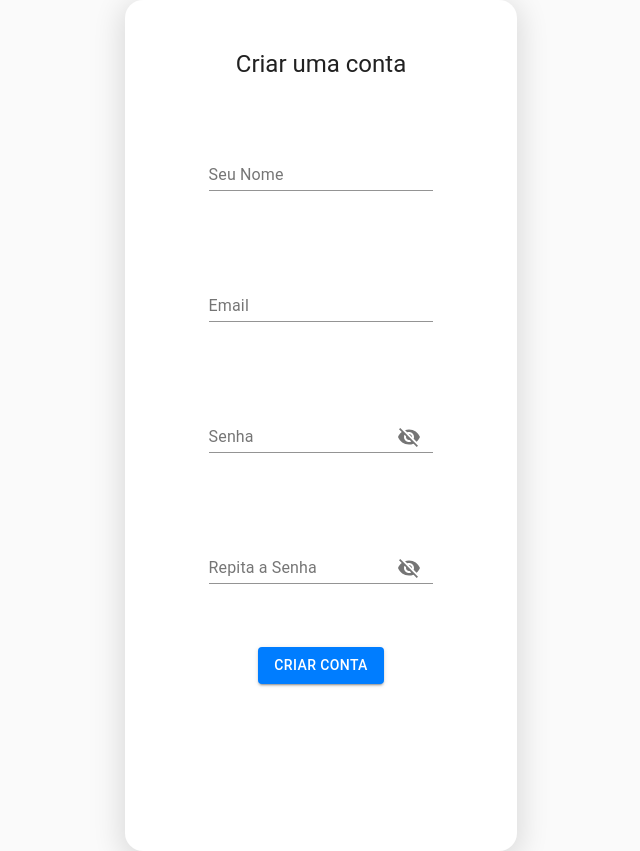
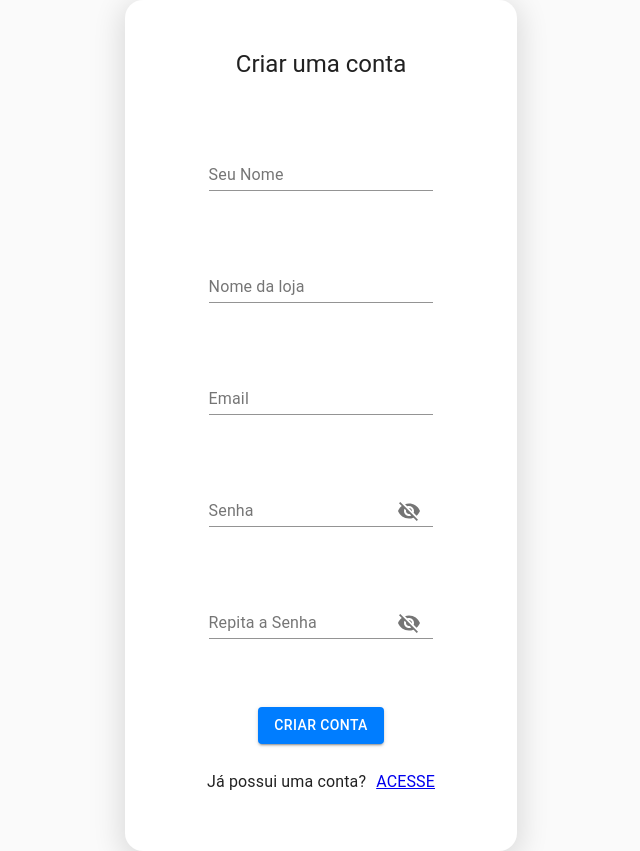
Before and after one commit to pforbrig/desafio-frontend-modulo3-noturno, a React (Create React App) app: page /cadastro in a window 1280 px wide. Shown: the whole page, without its empty margins (239-879 px from the left). Built offline with nearby package versions, Linux system fonts and the light colour scheme.

Commit message:
Finalizado layout do cadastro

```diff
--- a/public/index.html
+++ b/public/index.html
@@ -6,20 +6,6 @@
   <meta name="viewport" content="width=device-width, initial-scale=1" />
   <meta name="theme-color" content="#000000" />
   <meta name="description" content="Web site created using create-react-app" />
-  <!--
-      manifest.json provides metadata used when your web app is installed on a
-      user's mobile device or desktop. See https://developers.google.com/web/fundamentals/web-app-manifest/
-    -->
-  <link rel="manifest" href="%PUBLIC_URL%/manifest.json" />
-  <!--
-      Notice the use of %PUBLIC_URL% in the tags above.
-      It will be replaced with the URL of the `public` folder during the build.
-      Only files inside the `public` folder can be referenced from the HTML.
-
-      Unlike "/favicon.ico" or "favicon.ico", "%PUBLIC_URL%/favicon.ico" will
-      work correctly both with client-side routing and a non-root public URL.
-      Learn how to configure a non-root public URL by running `npm run build`.
-    -->
   <title>Desafio M03</title>
 </head>
 
--- a/src/components/RegisterContainer/index.js
+++ b/src/components/RegisterContainer/index.js
@@ -39,7 +39,7 @@ const useStyles = makeStyles((theme) => ({
         flexDirection: "column",
         justifyContent: "center",
         alignItems: "center",
-        rowGap: 67,
+        rowGap: 48,
         columnGap: 40,
         paddingBottom: 55,
     },
@@ -50,6 +50,13 @@ const useStyles = makeStyles((theme) => ({
     backdrop: {
         zIndex: theme.zIndex.drawer + 1,
         color: '#fff',
+    },
+    login: {
+        display: "flex",
+        justifyContent: "center",
+        alignItems: "center",
+        paddingTop: 10,
+        columnGap: 10
     }
 }));
 
@@ -68,20 +75,24 @@ export default function RegisterContainer() {
             return
         }
         setCarregando(true)
-        const resposta = await fetch('https://revisao-m03.herokuapp.com/usuarios', {
+        console.log(data)
+        const resposta = await fetch('http://localhost:3000/cadastro', {
             method: "POST",
+            mode: 'cors',
+            cache: 'no-cache',
+            credentials: 'same-origin',
             body: JSON.stringify(data),
             headers: {
-                'Content-type': 'application/json',
+                'Content-Type': 'application/json',
             }
         });
         setCarregando(false);
-        if (resposta.ok) {
-            history.push('/home')
-        } else {
-            const dados = await resposta.json();
-            setError(dados);
+        const dados = await resposta.json();
+
+        if (!resposta.ok) {
+            setError(dados)
         }
+
     }
 
     return (
@@ -96,6 +107,9 @@ export default function RegisterContainer() {
                         <CustomTextfield label={errors.nome?.type === 'required' ? <span style={{ color: 'red' }}>Seu nome é obrigatório!</span> : "Seu Nome"}
                             id="nome"
                             register={() => register('nome', { required: true })} />
+                        <CustomTextfield label={errors.nome?.type === 'required' ? <span style={{ color: 'red' }}>O nome da loja é obrigatório!</span> : "Nome da loja"}
+                            id="nome_loja"
+                            register={() => register('nome_loja', { required: true })} />
                         <CustomTextfield label={errors.email?.type === 'required' ? <span style={{ color: 'red' }}>Email é obrigatório!</span> : "Email"}
                             id="Email"
                             register={() => register('email', { required: true })} />
@@ -107,11 +121,15 @@ export default function RegisterContainer() {
                             id="repetirsenha"
                             register={() => register('repetirsenha', { required: true })} />
                     </form>
+                    <div className={classes.error}>
+                        {validatePassword && <span style={{ color: 'red', paddingTop: 0 }}>Repita a senha corretamente!</span>}
+                    </div>
                     <Button variant="contained" color="primary" style={{ backgroundColor: '#007DFF' }} onClick={handleSubmit(registerNewUser)}>
                         CRIAR CONTA
                     </Button>
-                    <div className={classes.error}>
-                        {validatePassword && <span style={{ color: 'red', paddingTop: 0 }}>Repita a senha corretamente!</span>}
+                    <div className={classes.login}>
+                        <p>Já possui uma conta?</p>
+                        <a href="/">ACESSE</a>
                     </div>
                 </Typography>
                 <Backdrop className={classes.backdrop} open={carregando}>
```
